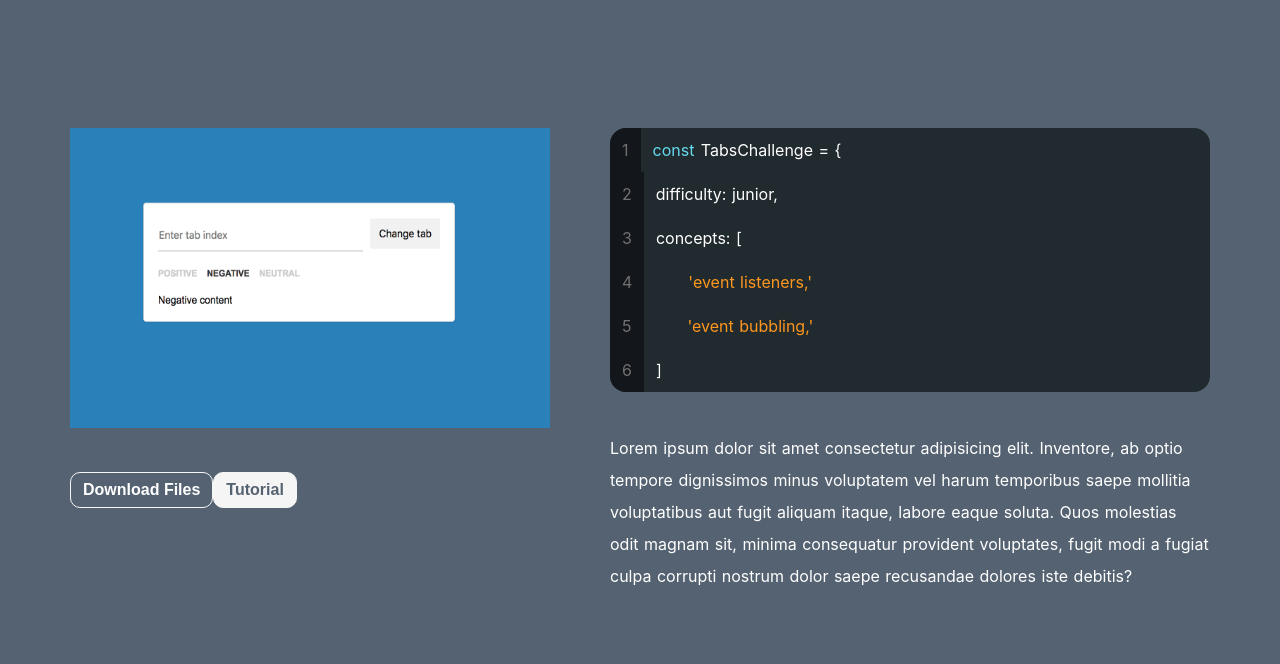
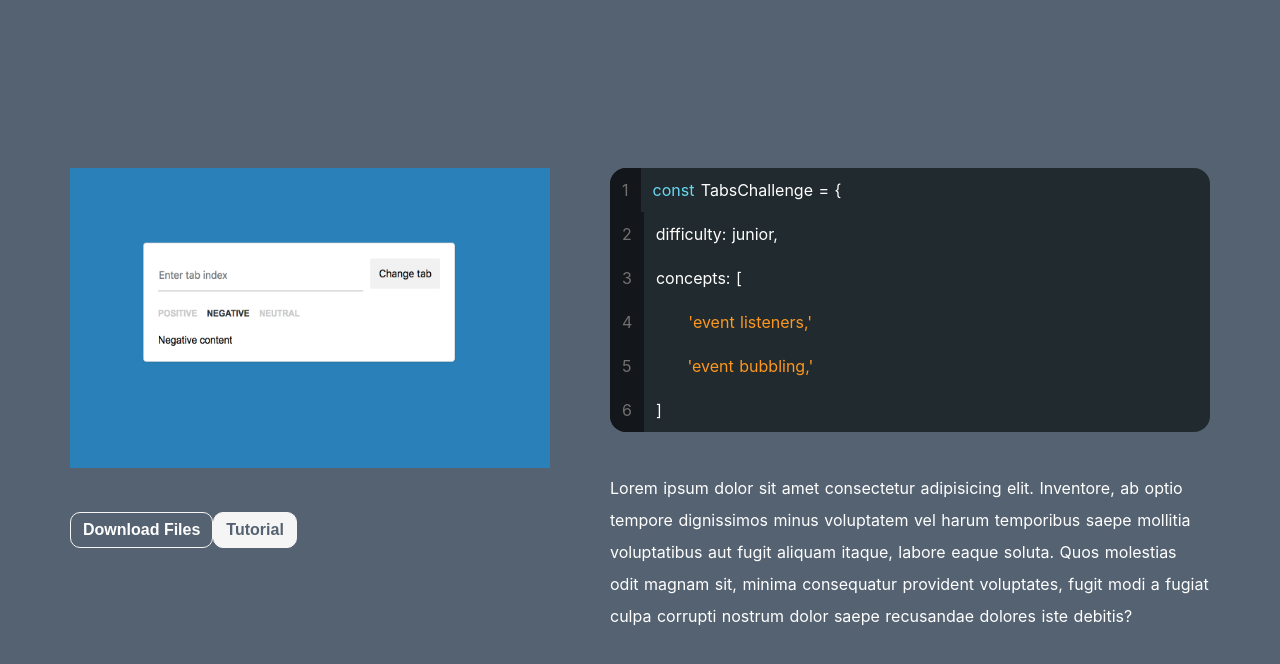
Before and after one commit to frontendops/portfolio-nuxt, a Nuxt app: page /ChallengePage in a window 1280 px wide. Shown: the top 664 px of the page. Built offline with nearby package versions, Linux system fonts and the light colour scheme.

Commit message:
updated layout on challenge page

```diff
--- a/pages/ChallengePage.vue
+++ b/pages/ChallengePage.vue
@@ -1,5 +1,6 @@
 <template>
   <div class="container">
+    <div class="challenge-container">
       <div class="challenge-data">
         <img class="challenge-image" src="~/assets/design.png" alt="design" />
         <div class="actions">
@@ -17,10 +18,11 @@
           Lorem ipsum dolor sit amet consectetur adipisicing elit. Inventore, ab
           optio tempore dignissimos minus voluptatem vel harum temporibus saepe
           mollitia voluptatibus aut fugit aliquam itaque, labore eaque soluta.
-        Quos molestias odit magnam sit, minima consequatur provident voluptates,
-        fugit modi a fugiat culpa corrupti nostrum dolor saepe recusandae
-        dolores iste debitis?
+          Quos molestias odit magnam sit, minima consequatur provident
+          voluptates, fugit modi a fugiat culpa corrupti nostrum dolor saepe
+          recusandae dolores iste debitis?
         </p>
+      </div>
     </div>
   </div>
 </template>
@@ -46,13 +48,18 @@ export default {
 <style lang="scss" scoped>
 .container {
   // add mobile stle with breakpoint
-  margin: 8rem auto;
+  margin: 0 auto;
   min-height: 100vh;
   max-width: 1200px;
   display: flex;
   justify-content: space-around;
-  align-items: flex-start;
+  align-items: center;
   text-align: center;
+}
+
+.challenge-container {
+  display: flex;
+  justify-content: space-around;
 }
 
 .actions {
```
Lines whose indentation alone changed are shown as unchanged.
